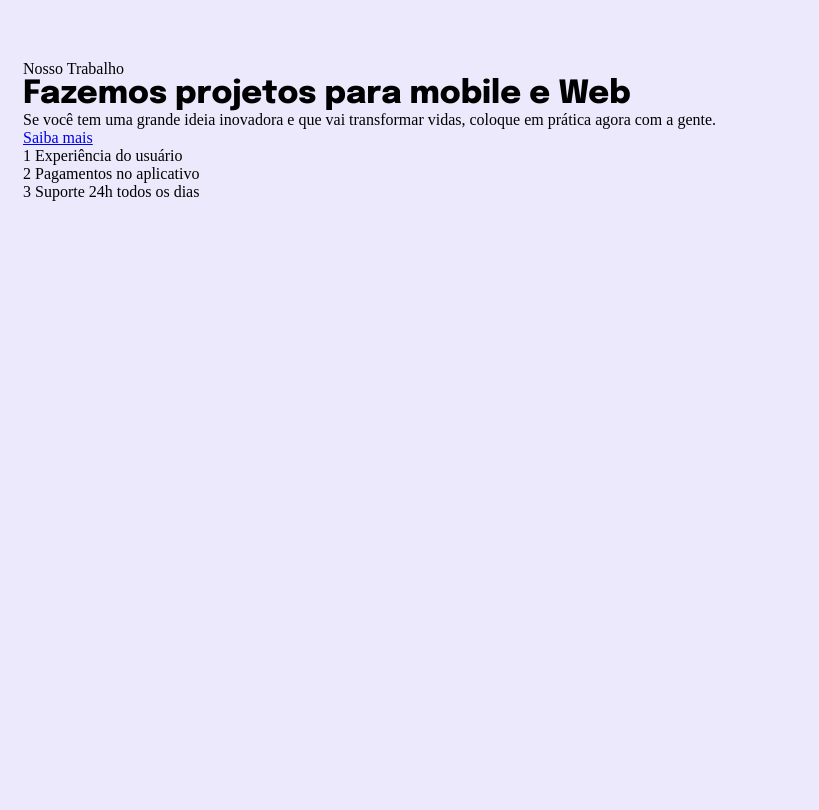
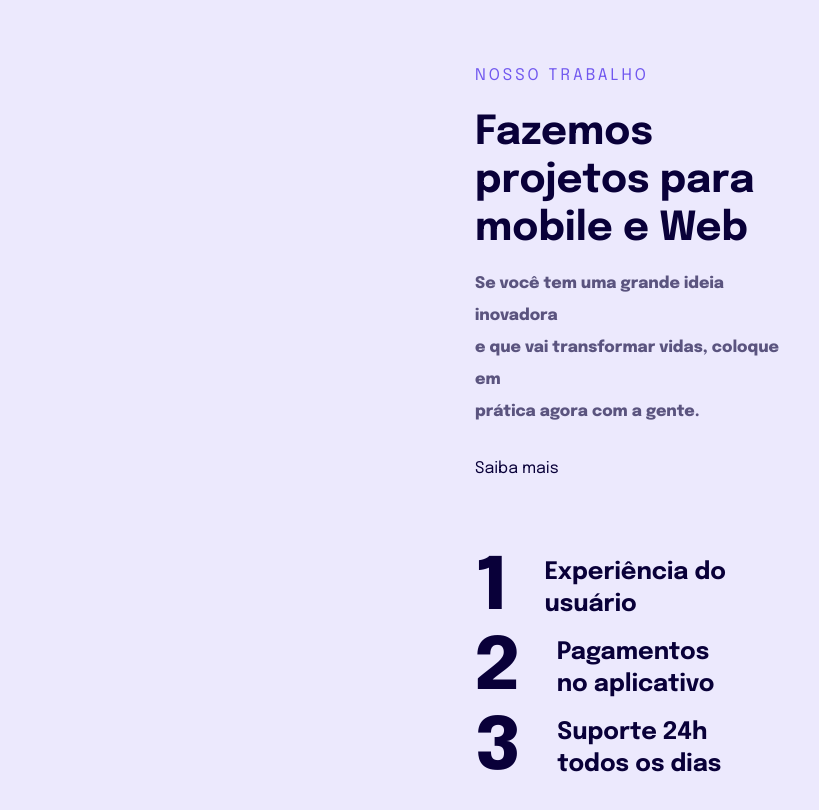
Before and after one commit to VitorRamos204/responsividade, a plain HTML site: page index.html in a window 1280 px wide. Shown: the whole page, without its empty margins (0-819 px from the left). Drawn offline with Linux system fonts and the light colour scheme.

Commit message:
new changes

```diff
--- a/index.html
+++ b/index.html
@@ -6,14 +6,14 @@
     <link rel="stylesheet" href="style.css">
     <link rel="preconnect" href="https://fonts.googleapis.com">
     <link rel="preconnect" href="https://fonts.gstatic.com" crossorigin>
-    <link href="https://fonts.googleapis.com/css2?family=Epilogue:wght@800&display=swap" rel="stylesheet">
+    <link href="https://fonts.googleapis.com/css2?family=Epilogue:wght@400;700;800&display=swap" rel="stylesheet">
     <title>Responsividade</title>
 </head>
 <body>
     <main>
         <p>Nosso Trabalho</p>
-        <h1>Fazemos projetos para mobile e Web</h1>
-        <p>Se você tem uma grande ideia inovadora e que vai transformar vidas, coloque em prática agora com a gente.</p>
+        <h1>Fazemos projetos para <br>mobile e Web</h1>
+        <p>Se você tem uma grande ideia inovadora <br> e que vai transformar vidas, coloque em <br> prática agora com a gente.</p>
         <a href="#">Saiba mais</a>
         <ul>
             <li><span>1</span> Experiência do usuário</li>
--- a/style.css
+++ b/style.css
@@ -8,12 +8,70 @@ ul {
     list-style: none;
 }
 
+:root {
+    font-size: 62.5%;
+}
 
 body {
+    font-family: 'Epilogue', sans-serif;
     background: #ECE9FD;
-    padding: 60px 23px 66px;
+    padding: 6.0rem 2.3rem 6.6rem;
+    font-size: 1.6rem;
+}
+
+main {
+    max-width: 33.0rem;
+    margin: 0 auto;
 }
 
 h1 {
     font-family: 'Epilogue', sans-serif;
+    color: #090039;
+    font-size: 4.0rem;
+    line-height: 4.8rem;
+    margin-bottom:1.5rem;
 }
+
+main p:first-child {
+    color: #7158EF;
+    letter-spacing: 0.3rem;
+    text-transform: uppercase;
+    line-height: 3.2rem;
+    margin-bottom: 1.7rem;
+}
+
+h1 + p {
+    font-weight: 800;
+    color: rgba(10, 0, 57, 0.64);
+    margin-bottom: 3.2rem;
+    line-height: 3.2rem;
+}
+
+a {
+    color: #090039;
+    text-decoration: none;
+}
+
+ul  {
+    margin-top: 7.2rem;
+
+}
+
+ul li {
+    font-weight: 700;
+    color: #090039;
+    font-size: 2.4rem;
+    line-height: 3.2rem;
+    max-width: 25.7rem;
+    display: flex;
+    align-items: center;
+    gap: 3.8rem;
+}
+
+ul li span {
+    color: #090039;
+    font-size: 7.2rem;
+    font-weight: 800;
+    line-height: 8.0rem;
+    letter-spacing: -2px;
+}
```
